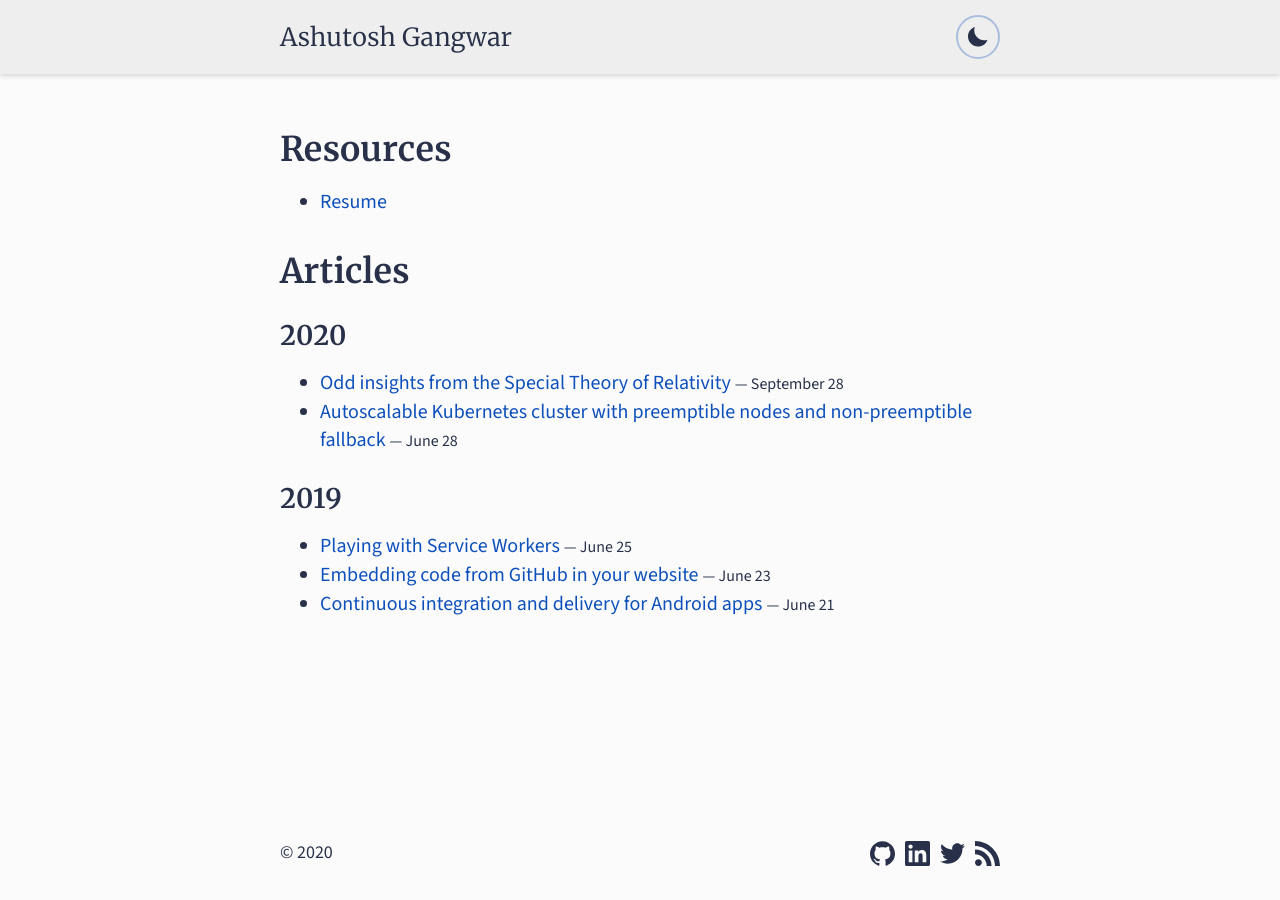
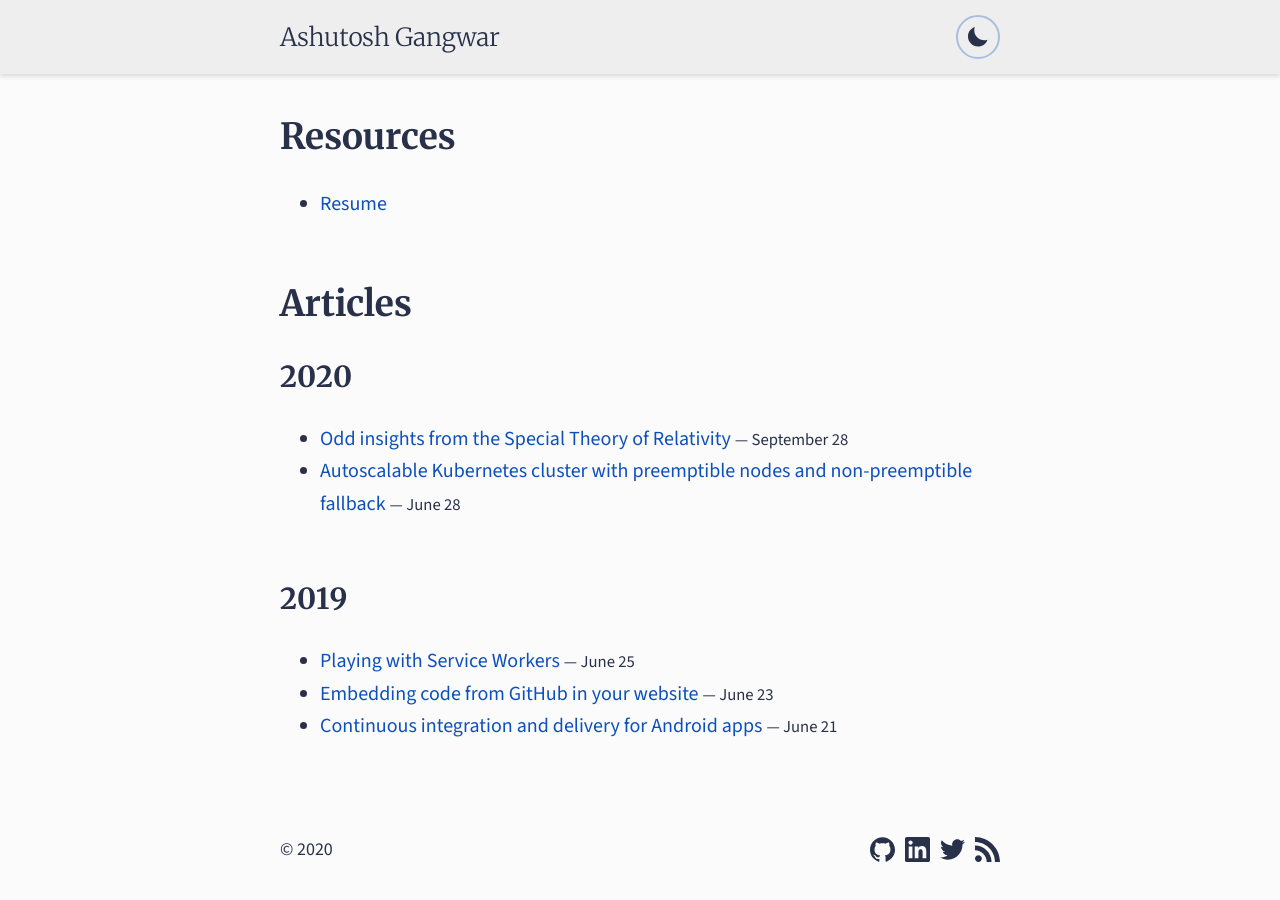
Before and after one commit to ashutoshgngwr/ashutoshgngwr.github.io, a Jekyll site: the page built from index.md, in a window 1280 px wide. Built offline with Jekyll 4.4.1, drawn with Linux system fonts in a browser that asks for light colours.

Commit message:
fix font clutter

```diff
--- a/_sass/base/_layout.scss
+++ b/_sass/base/_layout.scss
@@ -25,12 +25,12 @@ footer {
   margin-top: auto;
 }
 
-section {
-  margin: 1rem 0;
+section, article {
+  margin: 2rem 0;
 }
 
 p {
-  margin: 0.8em 0;
+  margin: 1em 0;
 }
 
 img,
--- a/_sass/base/_typography.scss
+++ b/_sass/base/_typography.scss
@@ -2,14 +2,17 @@
 
 @mixin font-family-sans-serif {
   font-family: "Source Sans Pro", Helvetica, sans-serif;
+  font-weight: 400;
 }
 
 @mixin font-family-serif {
   font-family: "Merriweather", "Times New Roman", Times, serif;
+  font-weight: 700;
 }
 
 @mixin font-family-mono {
   font-family: "Source Code Pro", "Consolas", Courier, monospace;
+  font-weight: 450;
 }
 
 @mixin tab-size($val) {
@@ -29,10 +32,60 @@ html,
 body {
   @include font-family-sans-serif;
   font-size: 20px;
-  line-height: 1.4rem;
+  line-height: 1.618;
 
   @include breakpoint($until: mobile) {
     font-size: 18px;
+  }
+}
+
+%heading-style {
+  @include font-family-serif;
+  line-height: 1.3;
+  margin-top: 3rem;
+  margin-bottom: 1.38rem;
+}
+
+@for $i from 1 through 6 {
+  h#{$i} {
+    @extend %heading-style;
+  }
+}
+
+h1 {
+  font-size: 1.8rem;
+  margin-top: 0;
+}
+
+h2 {
+  font-size: 1.45rem;
+}
+
+h3 {
+  font-size: 1.25rem;
+}
+
+h4 {
+  font-size: 1.1rem;
+}
+
+h5 {
+  font-size: 0.95rem;
+}
+
+h6 {
+  font-size: 0.833rem;
+}
+
+%multiple-immediate-heading-style {
+  margin-top: 1.5rem;
+}
+
+@for $i from 1 through 5 {
+  @for $j from $i + 1 through 6 {
+    h#{$i} + h#{$j} {
+      @extend %multiple-immediate-heading-style;
+    }
   }
 }
 
@@ -40,53 +93,22 @@ a {
   text-decoration: none;
 }
 
-@each $i in 1, 2, 3, 4, 5, 6 {
-  h#{$i} {
-    @include font-family-serif;
-    font-weight: 280;
-    line-height: 1.25em;
-    margin-top: 1em;
-    margin-bottom: 0.5em;
-  }
-}
-
-h1 {
-  font-size: 1.7rem;
-}
-
-h2 {
-  font-size: 1.35rem;
-}
-
-h3 {
-  font-size: 1.2rem;
-}
-
-h4 {
-  font-size: 1rem;
-}
-
-h5 {
-  font-size: 0.85rem;
-}
-
-h6 {
-  font-size: 0.7rem;
+strong {
+  font-weight: 580;
 }
 
 small {
-  font-size: 0.8em;
+  font-size: 0.833em;
 }
 
 pre,
 code,
 kbd,
 samp {
-  @include font-family-mono;
   font-size: 0.9em;
   line-height: 1.4em;
-  font-weight: 450;
 
+  @include font-family-mono;
   @include tab-size(4);
   @include hyphens(none);
 }
--- a/_sass/main.scss
+++ b/_sass/main.scss
@@ -39,9 +39,10 @@ header {
 
     a.title {
       color: var(--color-text);
+
+      @include font-family-serif;
+      font-weight: 200;
       font-size: 1.25rem;
-      font-weight: 200;
-      @include font-family-serif;
 
       &:hover {
         color: var(--color-primary);
@@ -61,7 +62,9 @@ header {
 }
 
 main {
-  margin: 1rem auto;
+  section.homepage:not(:first-of-type) {
+    margin-top: 3rem;
+  }
 
   article.post div.meta {
     display: flex;
--- a/index.md
+++ b/index.md
@@ -1,11 +1,11 @@
 ---
 layout: page
 ---
-<section>
+<section class="homepage">
   <h1>Resources</h1>
   {%- include page_list.html -%}
 </section>
-<section>
+<section class="homepage">
   <h1>Articles</h1>
   {%- include post_list.html -%}
 </section>
```
Also changed, not shown: assets/static/font/MerriweatherVariable-Italic.woff2, assets/static/font/MerriweatherVariable-Roman.woff2.
